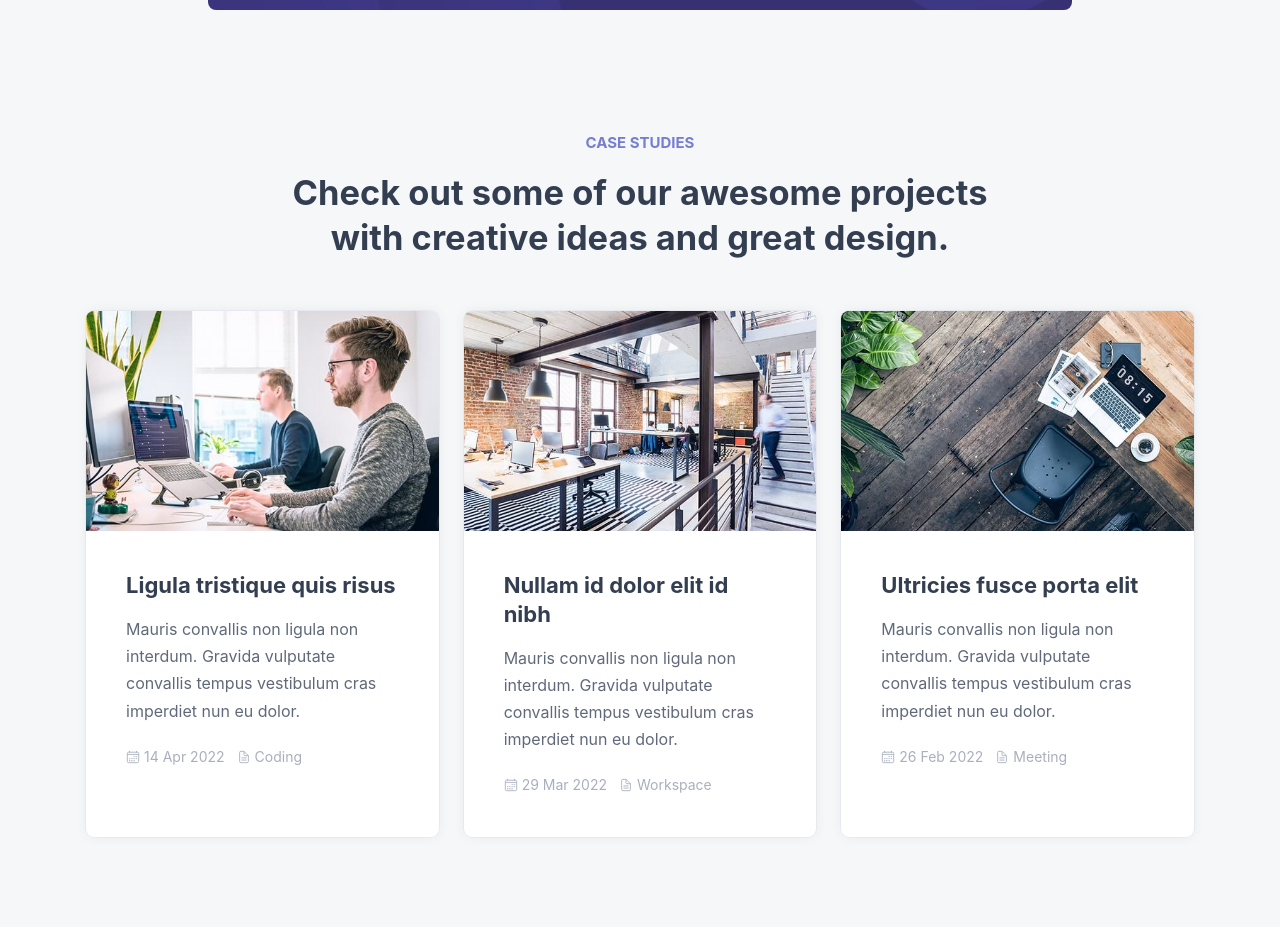
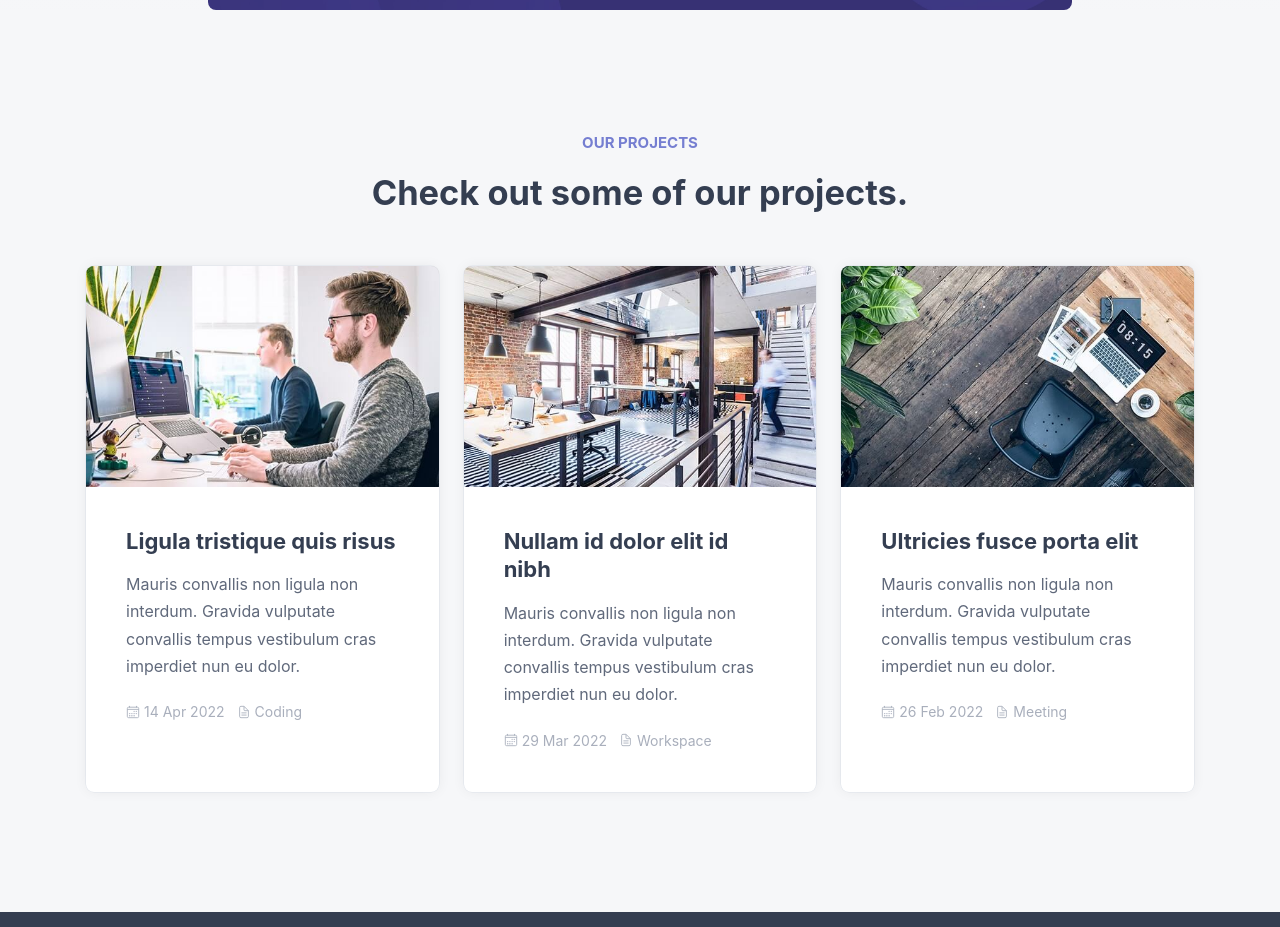
Before and after one commit to leenock/React-Js-landing-page, a React (Create React App) app in the folder vr03/: page / in a window 1280 px wide. Shown: the part 2896-3823 px from the top of the page. Built offline with nearby package versions, Linux system fonts and the light colour scheme.

Commit message:
project title commit

```diff
--- a/vr03/src/components/Projects/Project.jsx
+++ b/vr03/src/components/Projects/Project.jsx
@@ -7,10 +7,10 @@ const Project = () => {
     <section class="section project" aria-labelledby="project-label">
       <div class="container">
         <p class="section-subtitle" id="project-label">
-          Case Studies
+          Our projects
         </p>
         <h2 class="h2 section-title">
-          Check out some of our awesome projects with creative ideas and great design.
+          Check out some of our  projects.
         </h2>
         <ul class="grid-list">
           <li>
```
